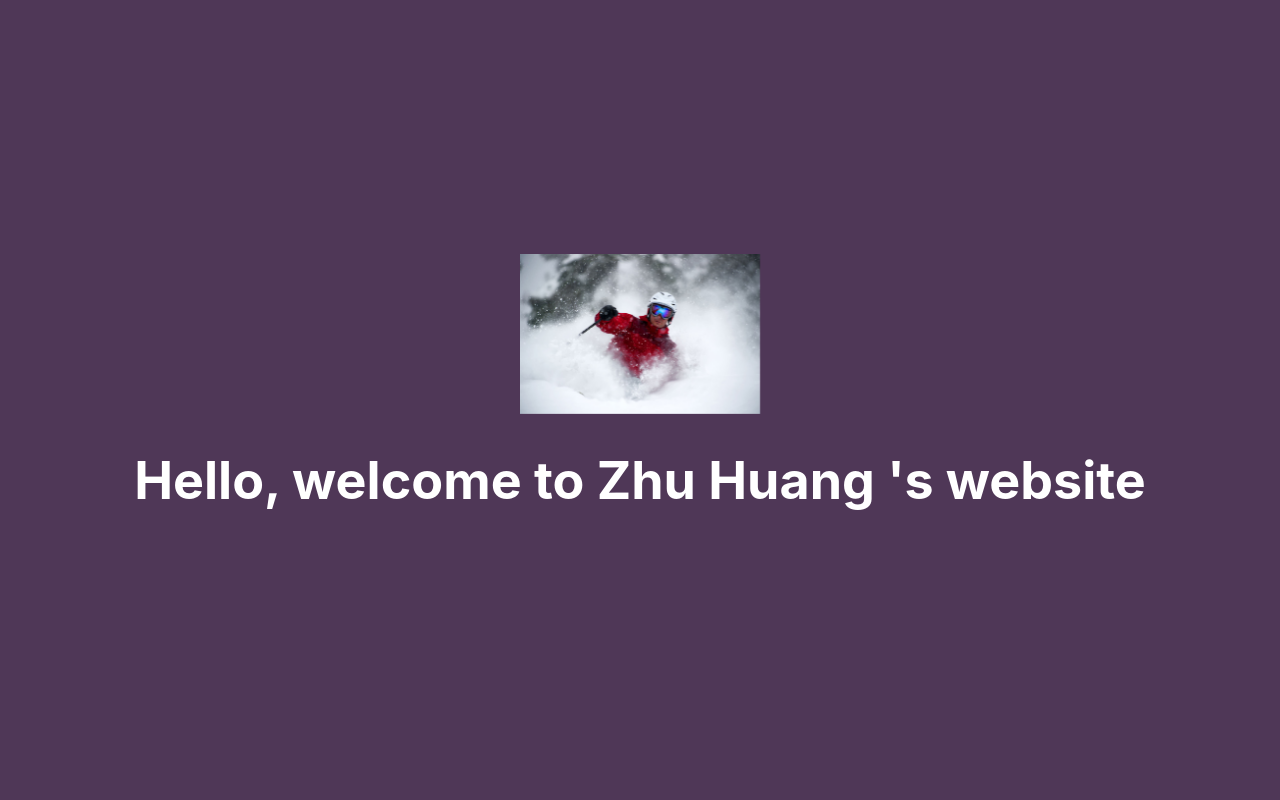
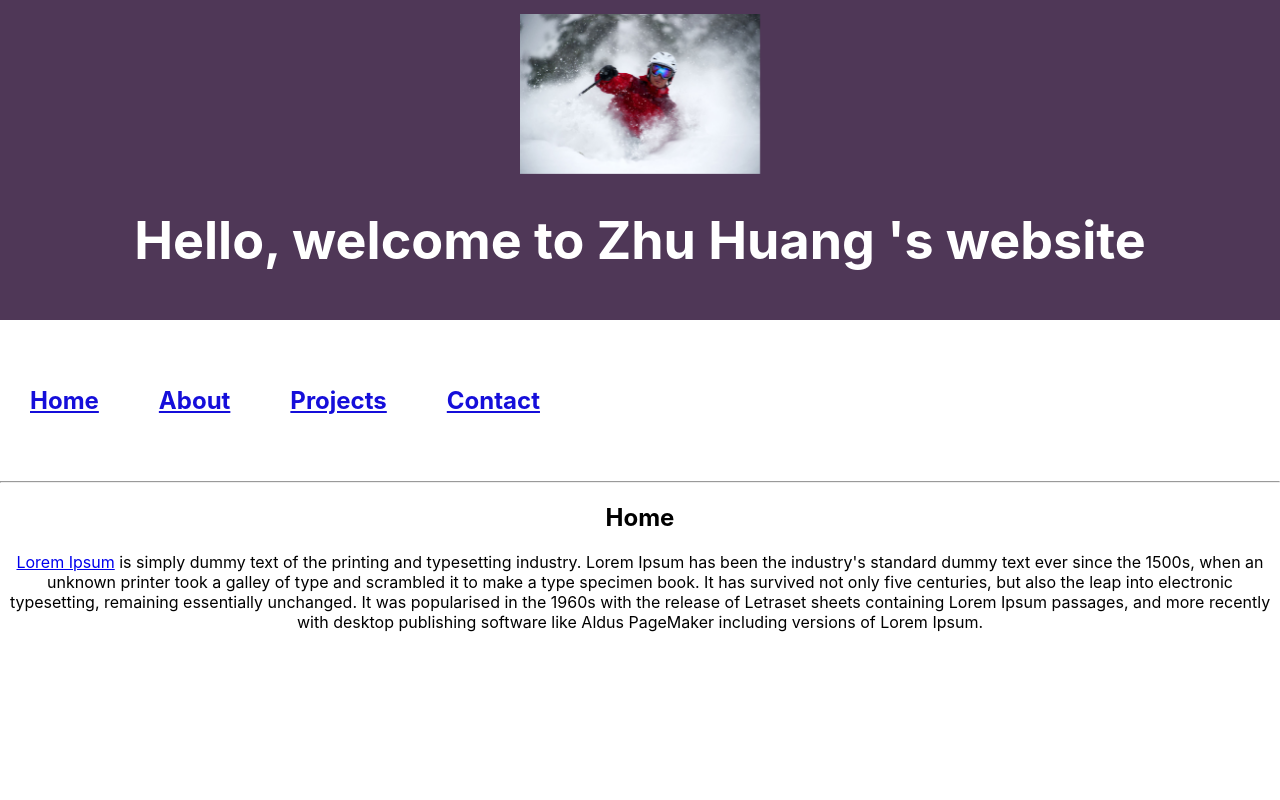
Before and after one commit to zhuangmyseneca/web-assignment5, a React (Create React App) app: page / in a window 1280 px wide. Shown: the top 800 px of the page. Built offline with nearby package versions, Linux system fonts and the light colour scheme.

Commit message:
bg changed

```diff
--- a/src/assets/css/App.css
+++ b/src/assets/css/App.css
@@ -19,7 +19,7 @@
 }
 
 .App-Routes a {
-  color: rgb(218, 14, 14);
+  color: rgb(21, 14, 218);
 
 }
 
@@ -34,7 +34,7 @@
 
 .App-header {
   background-color: #4f3757;
-  min-height: 100vh;
+  min-height: 40vh;
   display: flex;
   flex-direction: column;
   align-items: center;
--- a/src/components/Layout.jsx
+++ b/src/components/Layout.jsx
@@ -22,7 +22,7 @@ export default function Layout() {
                   isPending ? "pending" : isActive ? "active" : ""
                 }
               >
-                About
+                <h1>About</h1>
               </NavLink>
             </li>
             <li>
@@ -31,7 +31,7 @@ export default function Layout() {
                   isPending ? "pending" : isActive ? "active" : ""
                 }
               >
-                Projects
+                <h1>Projects</h1>
               </NavLink>
             </li>
             <li>
@@ -40,7 +40,7 @@ export default function Layout() {
                   isPending ? "pending" : isActive ? "active" : ""
                 }
               >
-                Contact
+                <h1>Contact</h1>
               </NavLink>
             </li>
           </ul>
```
